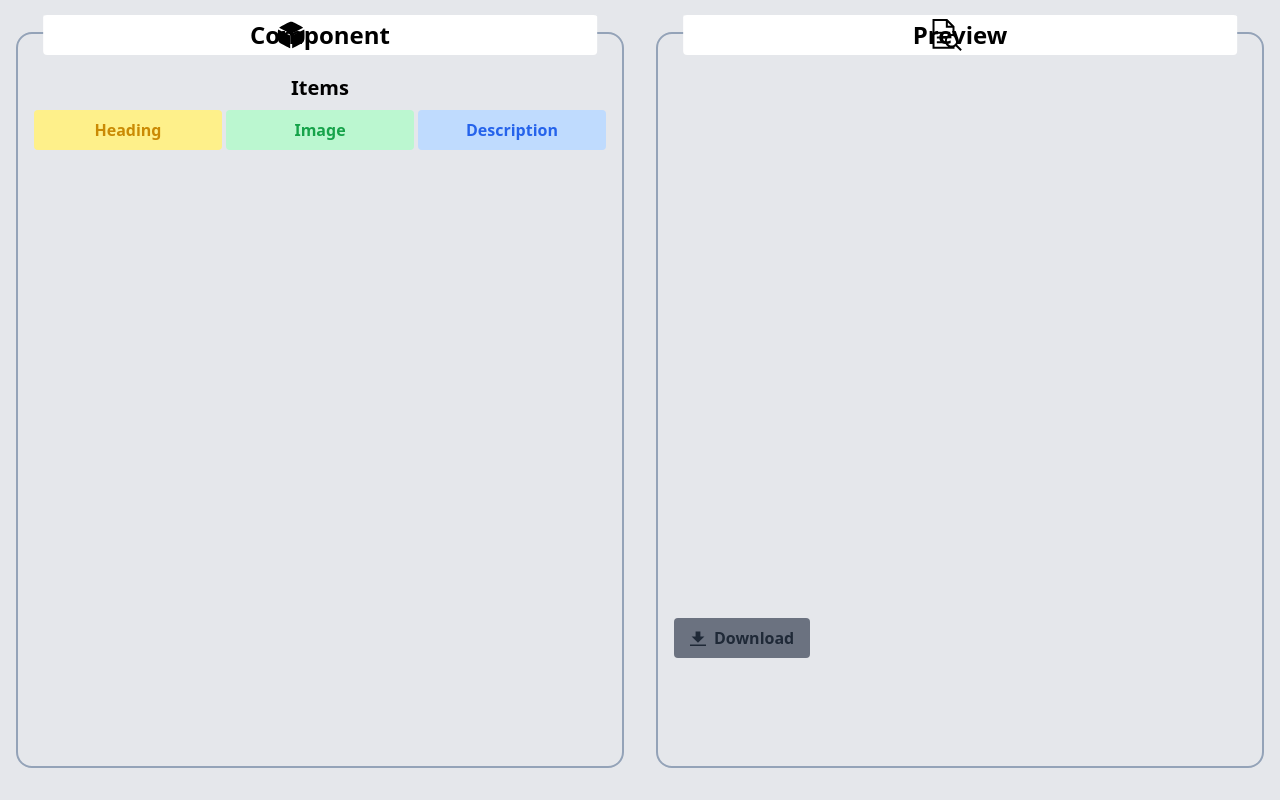
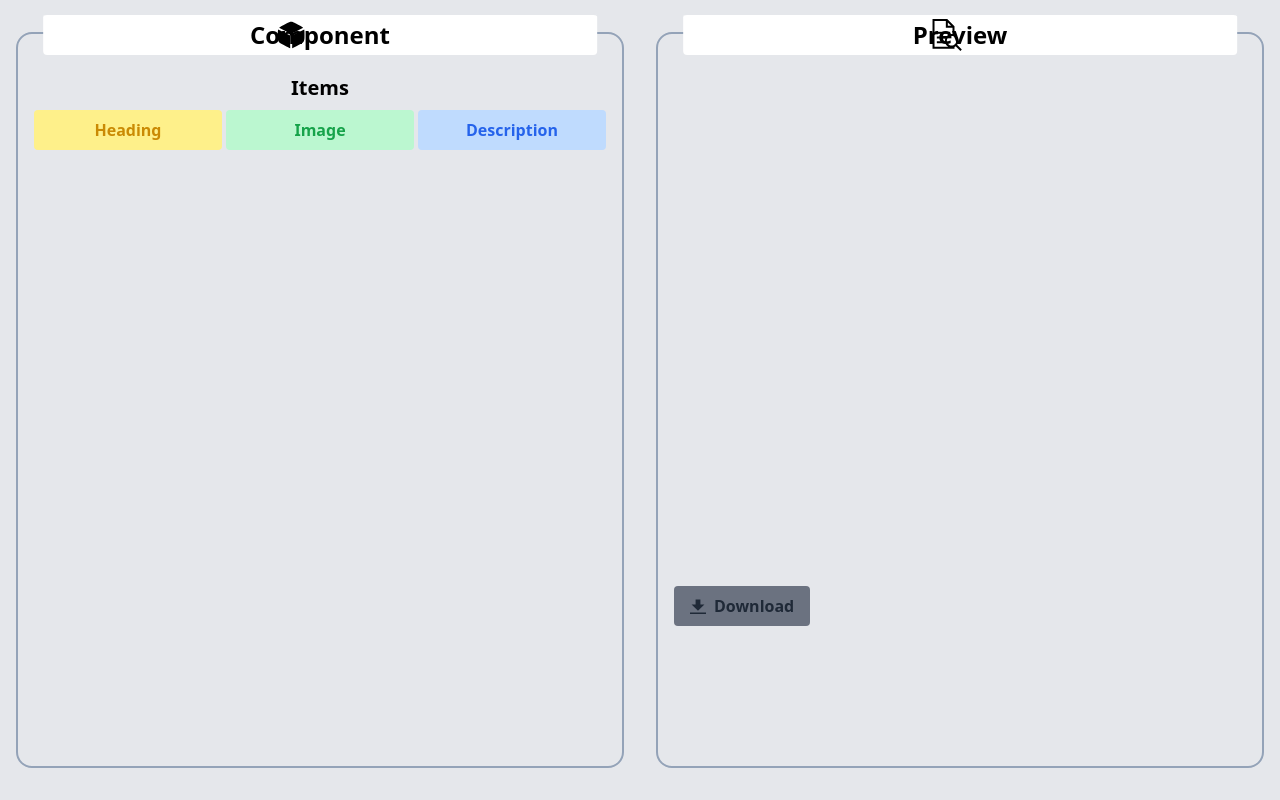
Before and after one commit to ssifu/Poster-Builder, a website with bundled scripts: page public/index.html in a window 1280 px wide. Built offline with nearby package versions, Linux system fonts and the light colour scheme.

Commit message:
Project Complete

```diff
--- a/public/index.html
+++ b/public/index.html
@@ -285,7 +285,7 @@
           <!-- Description -->
           <div
             id="preview-description"
-            class="w-full h-40 border-2 whitespace-pre-wrap break-words overflow-auto text-lg"></div>
+            class="w-full h-32 border-2 whitespace-pre-wrap break-words overflow-auto text-lg"></div>
 
           <!-- Download Button -->
           <button
```
Also changed, not shown: public/styles.css.
